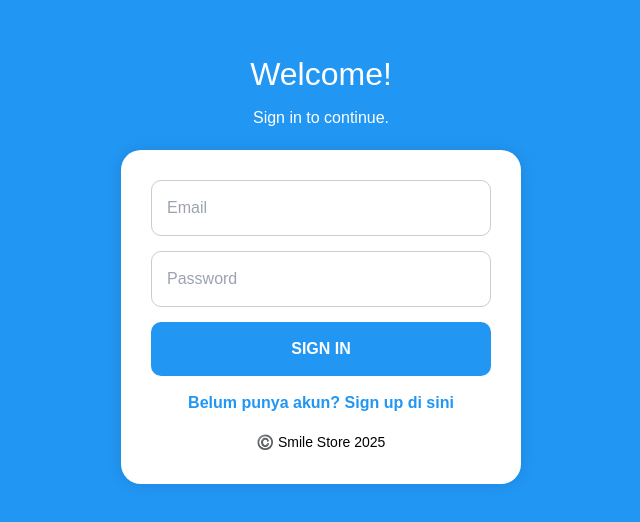
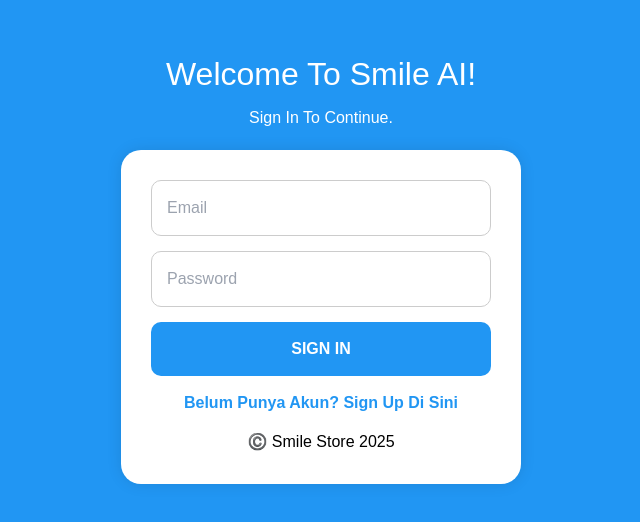
Before and after one commit to smilebotstore/tesai, a Next.js app: page / in a window 1280 px wide. Shown: the top 522 px of the page, without its empty margins (319-959 px from the left). Built offline with nearby package versions, Linux system fonts and the light colour scheme; a web font is replaced by a local one.

Commit message:
Update index.js

```diff
--- a/pages/index.js
+++ b/pages/index.js
@@ -40,9 +40,9 @@ export default function LoginPage() {
       <style>
         {`@import url('https://fonts.googleapis.com/css2?family=Cal+Sans&display=swap');`}
       </style>
-      <h1 style={styles.title}>Welcome!</h1>
+      <h1 style={styles.title}>Welcome To Smile AI!</h1>
       <p style={styles.subtitle}>
-        {mode === 'signin' ? 'Sign in to continue.' : 'Create your account to get started.'}
+        {mode === 'signin' ? 'Sign In To Continue.' : 'Create Your Account To Get Started.'}
       </p>
       <form onSubmit={handleSubmit} style={{ ...styles.form, marginTop: error ? 20 : 0 }}>
         {error && <div style={styles.alert}>{error}</div>}
@@ -80,11 +80,11 @@ export default function LoginPage() {
           style={styles.toggle}
         >
           {mode === 'signin'
-            ? 'Belum punya akun? Sign up di sini'
-            : 'Sudah punya akun? Sign in di sini'}
+            ? 'Belum Punya Akun? Sign Up Di Sini'
+            : 'Sudah Punya Akun? Sign In Di Sini'}
         </p>
         <div style={{ marginTop: '15px', textAlign: 'center' }}>
-          <span style={{ fontSize: '14px', color: '#000' }}>©️ Smile Store 2025</span>
+          <span style={{ fontSize: '16px', color: '#000' }}>©️ Smile Store 2025</span>
         </div>
       </form>
     </div>
```
